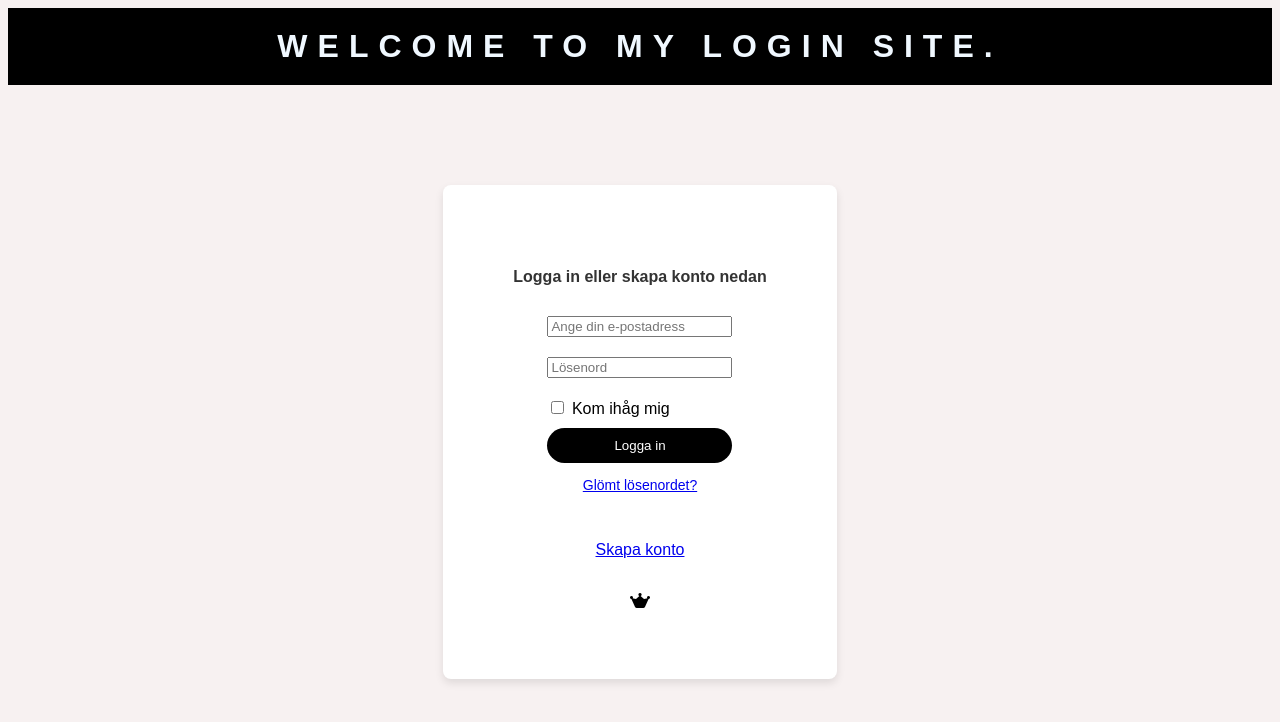
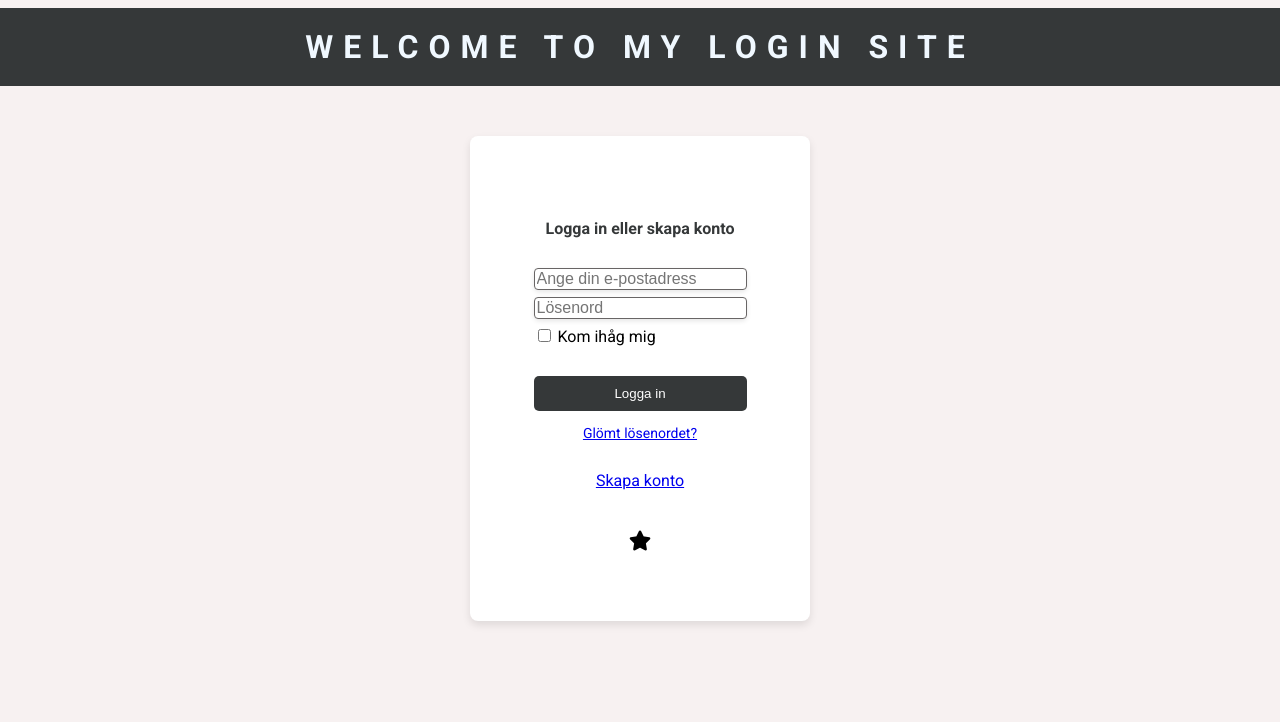
Before and after one commit to nataliajcode/Inl-mningsuppgift1, a plain HTML site: page index.html in a window 1280 px wide. Drawn offline with Linux system fonts and the light colour scheme.

Commit message:
Lagt till kommentarer i filerna

```diff
--- a/css/style.css
+++ b/css/style.css
@@ -1,75 +1,87 @@
 body {
-  font-family: Arial, Helvetica, sans-serif;
+  height: 100vh;                              /* Egenskaper för sidan/bakgrunden. Flex inställt på att innehållet i sidan centreras vertikalt */
+  font-family: 'Roboto', sans-serif;
   background-color: #f7f1f1;
   display: flex;
   flex-direction: column;
-  justify-content: center;
+  justify-content: flex-start;
   align-items: center;
 }
 
-header {
-background-color: rgb(0, 0, 0);
+header {                                      /* Egenskaper för headern exklusive text */
+background-color: #353839;
 color: aliceblue;
 text-align: center;
 width: 100%;
 display: flex;
 justify-content:center;
 align-items: center;
-padding: 20px 0;
-margin-bottom: 100px;
+padding: 20px;
 margin-top: 0;
+margin-bottom: 50px;
 }
 
-header h1 {
+header h1 {                                   /* Egenskaper för texten i headern */
   margin: 0px;
   letter-spacing: 10px;
 }
 
-.login-container {
+.login-container {                             /* Egenskaper för box/container i mitten av sidan*/
   background-color: rgb(255, 255, 255);
   padding: 70px;
   border-radius: 8px;
   box-shadow: 0 4px 8px rgba(0, 0, 0, 0.1);
-  width: 380;
+  width: 200px;
+  max-width: 380px;
   display: flex;
   flex-direction: column;
   align-items: center;
 }
 
-h2 {
+h2 {                                          /* Egenskaper för underrubrik i containern*/
   text-align: center;
   font-size: 16px;
-  color: #333;
+  color: #353839;
   margin-bottom: 30px;
 }
 
-.input-group {
-  margin-bottom: 20px;
+.input-group {                               /* Egenskaper för inmatningsfälten */
+  margin-bottom: 7px;
   width: 100%;
+  box-shadow: 0px 2px 5px rgba(0, 0, 0, 0.1);
+  border-radius: 5px;
 }
 
-.login-btn {
-  margin-top: 10px;
+input {                                      /* Egenskaper för inmatningsfältens text samt borders */
+  font-size: 16px;
+  border: 1px solid #686565;
+  border-radius: 4px;
+}
+
+.login-btn {                                /* Styling av logga in-knapp */
+  margin-top: 30px;
   width: 100%;
   padding: 10px;
-  background-color: #000000;
-  color: rgb(255, 255, 255);
+  background-color: #353839;
+  color: white;
   border: none;
-  border-radius: 25px;
+  border-radius: 5px;
+  cursor: pointer;
 }
 
-.login-btn:hover {
-  background-color: #81a383;
+.forgot-password {                             /* Storlek på text i länken glömt lösenordet */
+font-size: 14px;
 }
 
-.forgot-password {
- font-size: 14px;
+.forgot-password :hover{                        /* Länk ändrar färg vid hovring */
+color: #0056b3;
 }
 
-.create-account {
-  color: #007BFF;
+.create-account :hover{                       /* Länk ändrar färg vid hovring*/
+color: #0056b3;
 }
 
-@media {
-  fa-solid fa-web-awesome
+i.fa-solid.fa-star {                          /* Justerar ikonens avstånd till element ovanför samt ändrar storlek på ikonen  */
+margin-top: 25px;
+font-size: 20px;
 }
--- a/index.html
+++ b/index.html
@@ -7,19 +7,21 @@
     <link rel="stylesheet" href="/css/style.css" />
     <link rel="stylesheet" href="https://cdnjs.cloudflare.com/ajax/libs/font-awesome/6.7.2/css/all.min.css"
     integrity="sha512-Evv84Mr4kqVGRNSgIGL/F/aIDqQb7xQ2vcrdIwxfjThSH8CSR7PBEakCr51Ck+w+/U6swU2Im1vVX0SVk9ABhg=="
-    crossorigin="anonymous" referrerpolicy="no-referrer" />
+    crossorigin="anonymous" referrerpolicy="no-referrer" /> <!--Länk till stjärnikonen-->
+    <link href="https://fonts.googleapis.com/css2?family=Roboto:wght@400;500;700&display=swap" rel="stylesheet"> <!--Länk till typsnitt Roboto-->
+
   </head>
   <body>
 
     <header>
-      <h1>WELCOME TO MY LOGIN SITE.</h1>
+      <h1>WELCOME TO MY LOGIN SITE</h1>     <!--Rubriken/headern högst upp på siten-->
     </header>
 
-    <div class="login-container">
-      <h2>Logga in eller skapa konto nedan</h2>
+    <div class="login-container">     <!--Underrubrik som skall ingå i containern-->
+      <h2>Logga in eller skapa konto</h2>
+
       <form>
-
-        <div class="input-group">
+        <div class="input-group">   <!--Ett inputfält där man skriver in sin mailadress. Required tillagd för att uppmamna användaren att skriva in sina uppgifter-->
           <input
             type="text"
             placeholder="Ange din e-postadress"
@@ -27,7 +29,7 @@
           />
         </div>
 
-        <div class="input-group">
+        <div class="input-group">    <!--Ett inputfält där man skriver in sitt lösenord. Required tillagd för att uppmamna användaren att skriva in sina uppgifter-->
           <input
             type="password"
             placeholder="Lösenord"
@@ -35,21 +37,21 @@
           />
         </div>
 
-         <input type="checkbox">
-<label for="checkbox">Kom ihåg mig</label><br>
+         <input type="checkbox">           <!--Checkbock som användare kan bocka i för att slippa ange inlogg nästa gång-->
+         <label for="checkbox">Kom ihåg mig</label>      <!--Text bredvid checkbox-->
 
-        <button type="submit" class="login-btn">Logga in</button>
-      </form>
+        <button type="submit" class="login-btn">Logga in</button>     <!--Logga in-knapp-->
+        </form>
 
-      <div class="forgot-password">
+      <div class="forgot-password">    <!--Länk för återställning av lösenord-->
         <p><a href="#">Glömt lösenordet?</a></p>
       </div>
 
-        <div class="create-account"><br>
-          <p><a href="#">Skapa konto</a></p></br>
+        <div class="create-account">    <!--Länk för att skapa nytt konto-->
+          <p><a href="#">Skapa konto</a></p>
         </div>
 
-        <i class="fa-solid fa-web-awesome"></i>
+        <i class="fa-solid fa-star"></i>   <!--Stjärnikon-->
 
   </body>
 </html>
```
